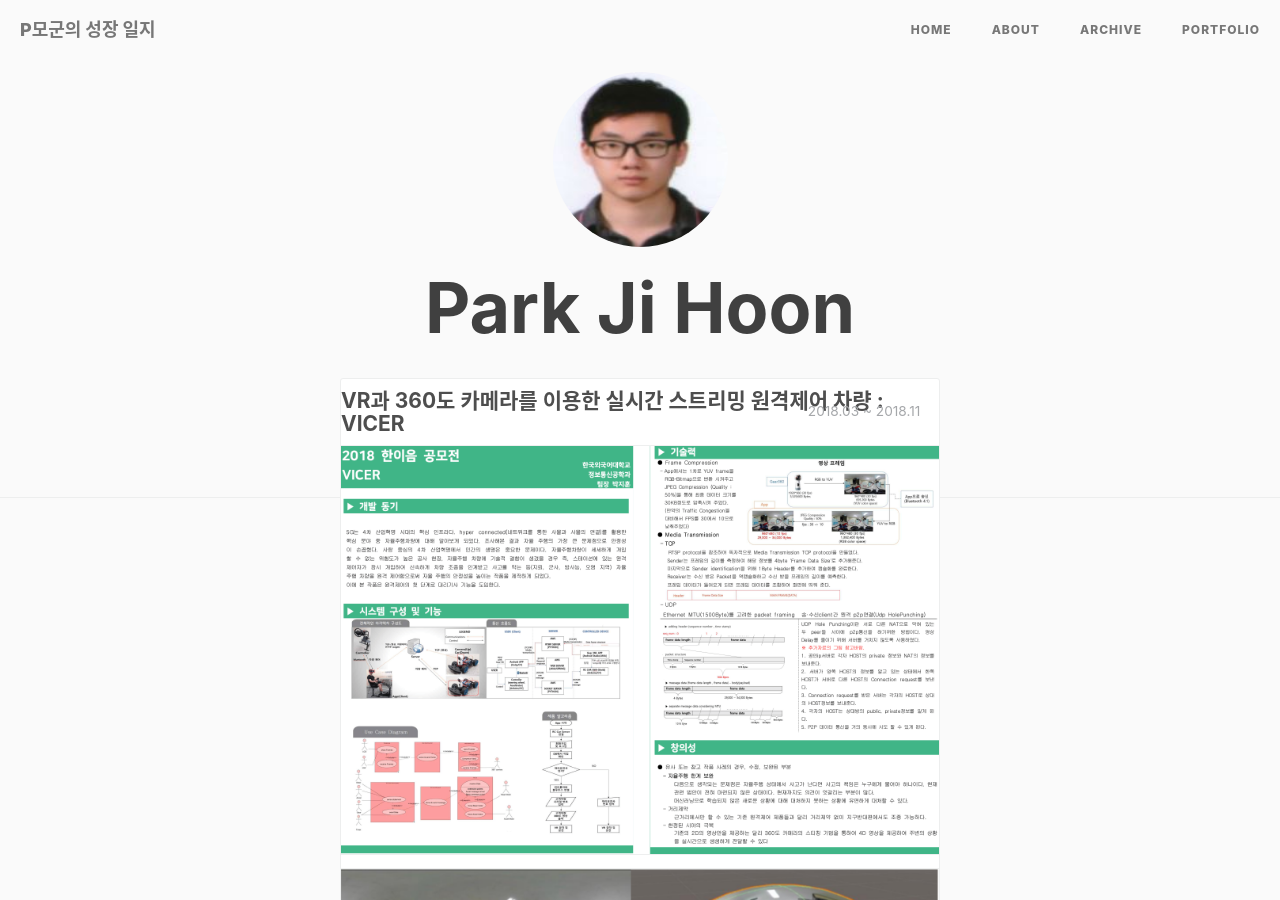
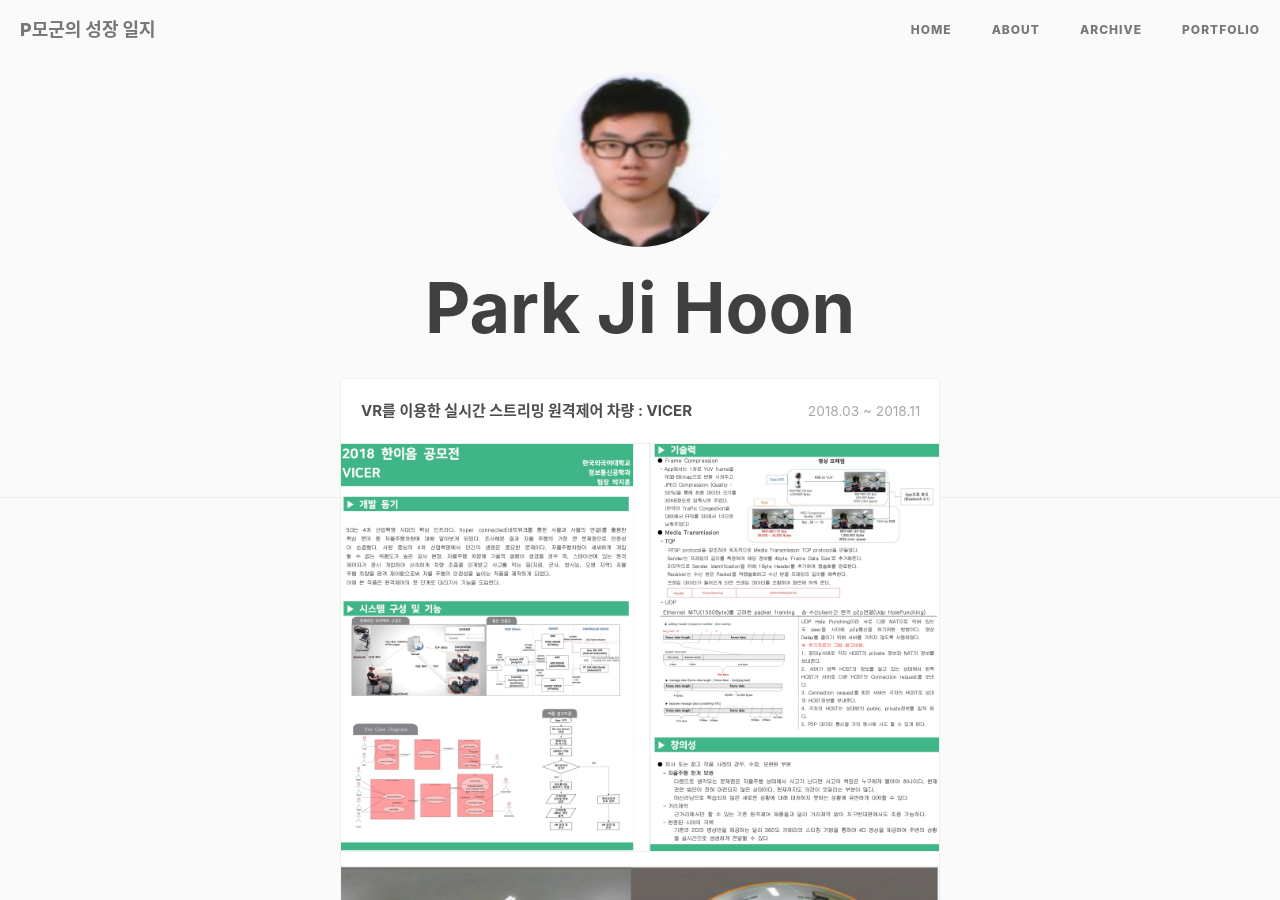
Before and after one commit to ggoowlgns/ggoowlgns.github.io, a Jekyll site: the page built from portfolio/index.html, in a window 1280 px wide and 900 px high. Built offline with Jekyll 4.4.1, drawn with Linux system fonts in a browser that asks for light colours; nearby versions of some CDN libraries; comment, search, counter and statistics services are not loaded.

Commit message:
checking vicer title size

```diff
--- a/portfolio/index.html
+++ b/portfolio/index.html
@@ -43,7 +43,7 @@ layout: default
 					<li>
 						<div class="cbp_tmlabel">
 							<!-- 제목 -->
-							<h4 id="boxoffice"> VR과 360도 카메라를 이용한 실시간 스트리밍 원격제어 차량 : VICER </h4>
+							<h2 id="boxoffice"> VR를 이용한 실시간 스트리밍 원격제어 차량 : VICER</h2>
 							<time>2018.03 ~ 2018.11</time>
 							<img src="images/vicer_abstract.png">
 							<img src="images/vicer_abstract_2.png">
```
